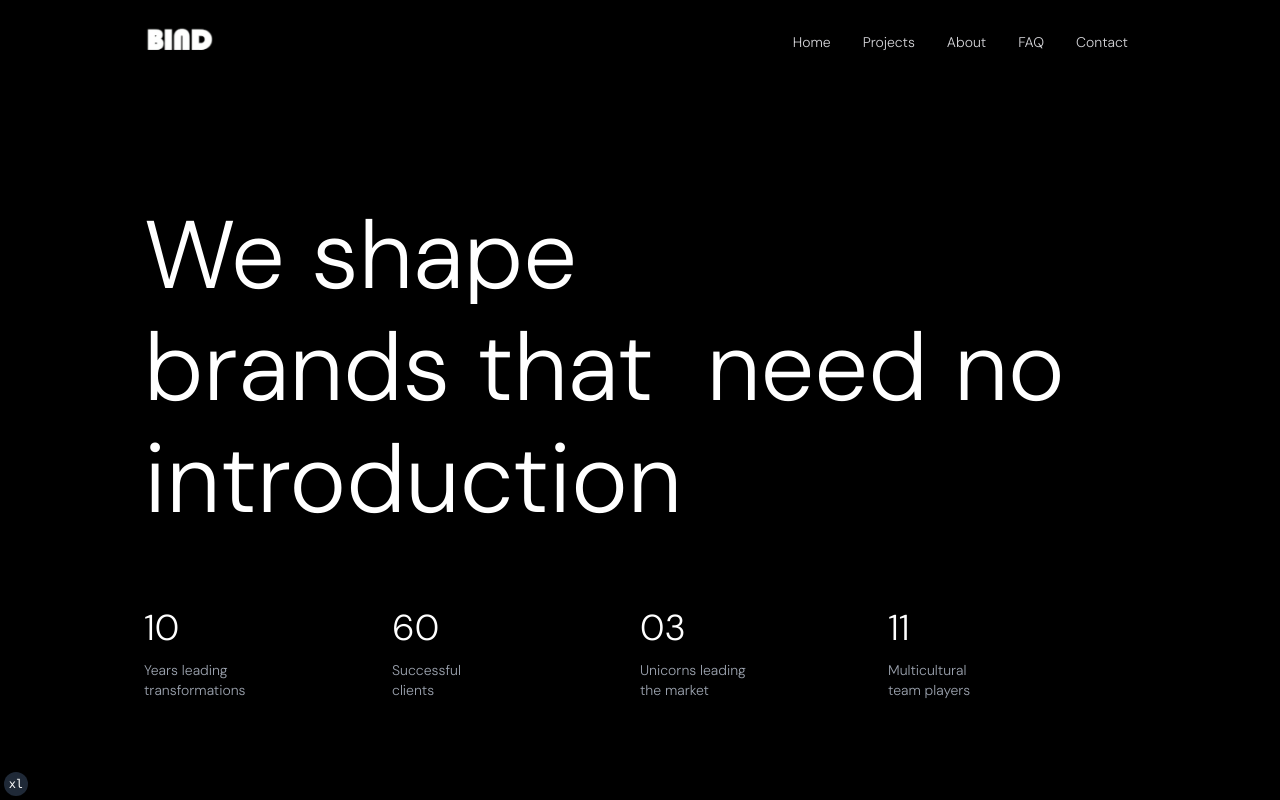
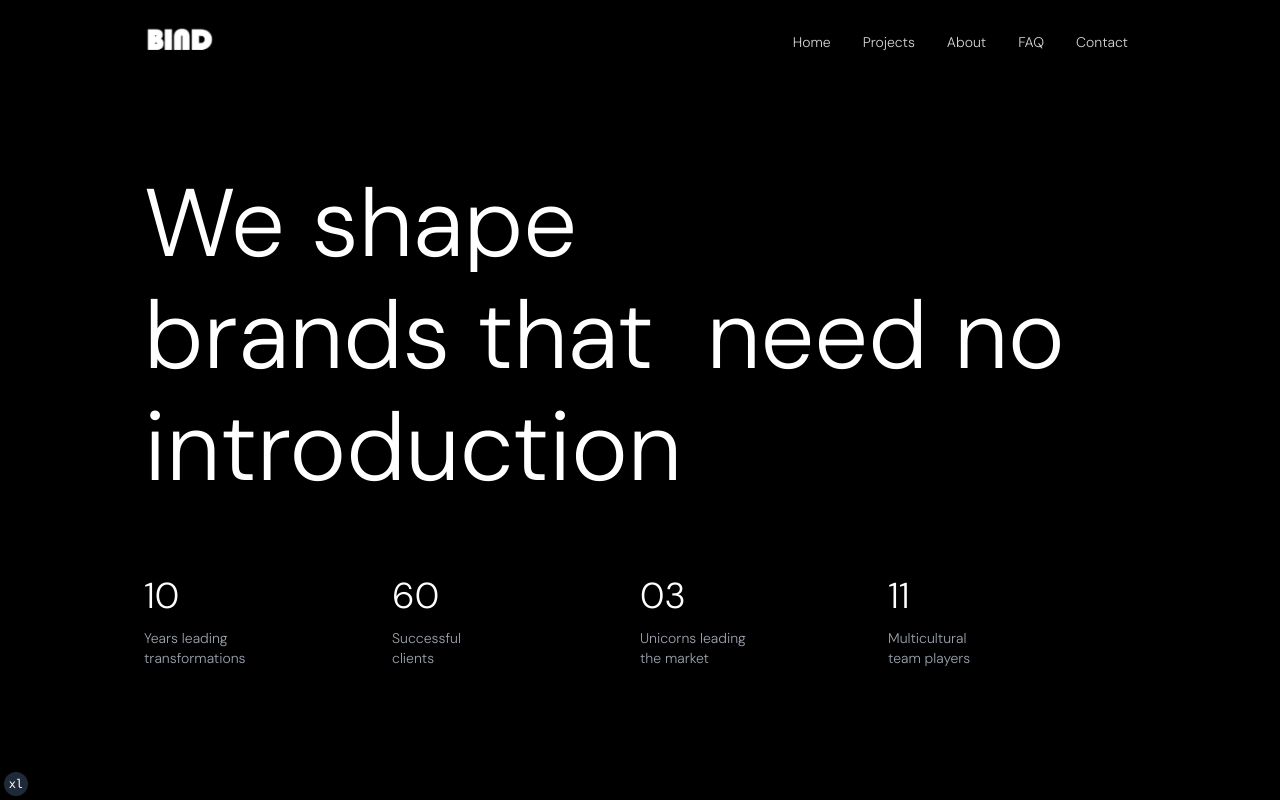
Before and after one commit to AntonyJudeShaman/BindArchitects, a Next.js app: page / in a window 1280 px wide. Shown: the top 800 px of the page. Built offline with nearby package versions, Linux system fonts and the light colour scheme; a web font is replaced by a local one.

Commit message:
projects page

```diff
--- a/components/home-page.tsx
+++ b/components/home-page.tsx
@@ -27,7 +27,7 @@ export default function IndexPage() {
           </h1> */}
           <h1
             aria-label="Studio bind"
-            className="2xl:text-8xl  dmsans-home title-gradient2 mt-28  flex flex-wrap md:max-w-[98rem] max-w-[28rem]  z-30 text-6xl lg:text-7xl md:text-6xl xl:text-8xl title-gradient    duration-1000  cursor-default text-edge-outline animate-title font-display   whitespace-nowrap bg-clip-text"
+            className="2xl:text-8xl  dmsans-home title-gradient2 mt-20  flex flex-wrap md:max-w-[98rem] max-w-[28rem]  z-30 text-6xl lg:text-7xl md:text-6xl xl:text-8xl title-gradient    duration-1000  cursor-default text-edge-outline animate-title font-display   whitespace-nowrap bg-clip-text"
 
           >
             We shape
```
